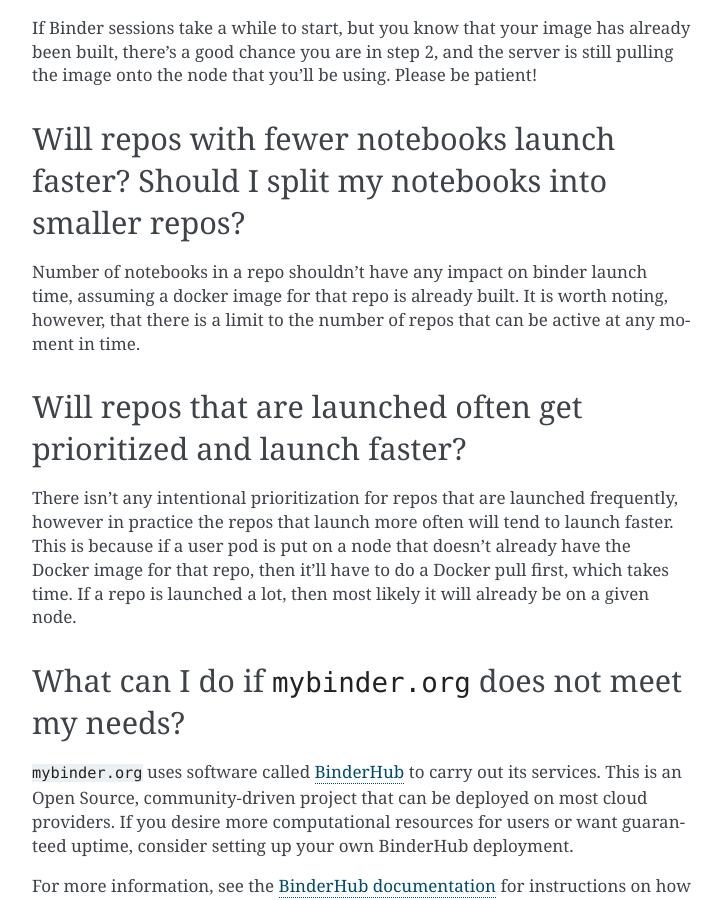
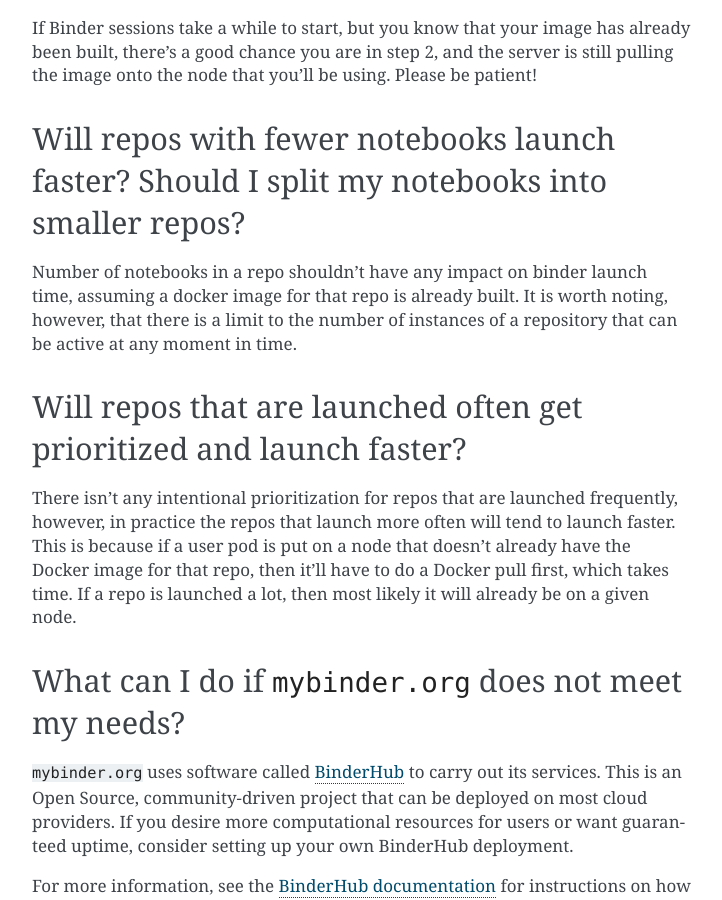
Before and after one commit to jupyterhub/mybinder.org-user-guide, a Sphinx documentation site: the page built from doc/faq.rst, in a window 1280 px wide and 900 px high, scrolled down 4626 px. Shown: the whole window, without its empty margins (388-1110 px from the left). Built offline with Sphinx 7.4.7, drawn with Linux system fonts in a browser that asks for light colours.

Commit message:
Update wording

```diff
--- a/doc/faq.rst
+++ b/doc/faq.rst
@@ -204,14 +204,14 @@
 
 Number of notebooks in a repo shouldn't have any impact on binder launch time,
 assuming a docker image for that repo is already built. It is worth noting, however,
-that there is a limit to the number of repos that can be active at any moment in
-time.
+that there is a limit to the number of instances of a repository that can be active
+at any moment in time.
 
 Will repos that are launched often get prioritized and launch faster?
 ---------------------------------------------------------------------
 
 There isn't any intentional prioritization for repos that are launched frequently,
-however in practice the repos that launch more often will tend to launch faster.
+however, in practice the repos that launch more often will tend to launch faster.
 This is because if a user pod is put on a node that doesn't already have the Docker
 image for that repo, then it'll have to do a Docker pull first, which takes time. If
 a repo is launched a lot, then most likely it will already be on a given node.
```
